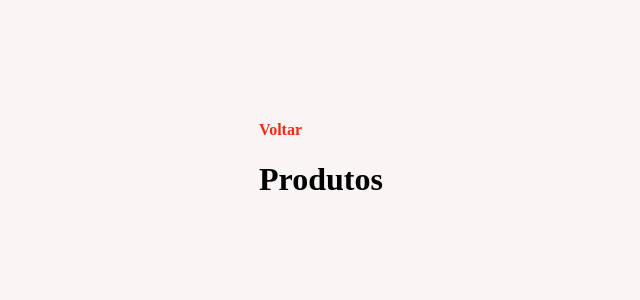
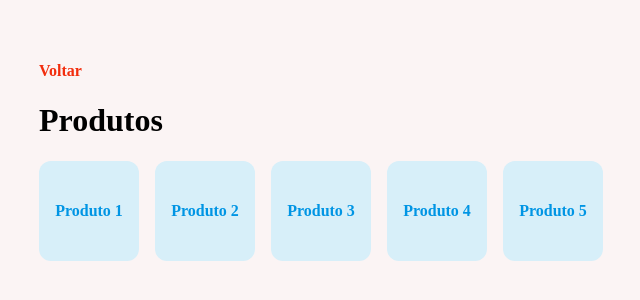
Before and after one commit to leonardoSzarblewski/React-Router, a React (Vite) app: page /products in a window 1280 px wide. Shown: the part 230-530 px from the top of the page, without its empty margins (319-959 px from the left). Built offline with nearby package versions, Linux system fonts and the light colour scheme.

Commit message:
Add card layout for products and display product links in Products page

```diff
--- a/src/main.css
+++ b/src/main.css
@@ -12,6 +12,7 @@ body {
   align-items: center;
 
   background-color: #fbf4f4;
+  padding: 32px;
 }
 
 h1 {
@@ -60,3 +61,23 @@ button {
 
   cursor: pointer;
 }
+
+.cards {
+  display: flex;
+  gap: 16px;
+  margin: 18px 0;
+
+  flex-wrap: wrap;
+}
+
+.cards a {
+  width: 100px;
+  height: 100px;
+  background-color: #d7eff9;
+  border-radius: 12px;
+  color: #0095e4;
+
+  display: flex;
+  justify-content: center;
+  align-items: center;
+}
--- a/src/pages/Details.tsx
+++ b/src/pages/Details.tsx
@@ -1,7 +1,15 @@
+import { useParams } from "react-router";
+
 export default function Details() {
+  const { id } = useParams();
+
   return (
     <div>
       <h1>Detalhes</h1>
+
+      <span>
+        ID do produto: <strong>{id}</strong>
+      </span>
     </div>
   );
 }
--- a/src/pages/Products.tsx
+++ b/src/pages/Products.tsx
@@ -14,6 +14,14 @@ export default function Products() {
           Categoria <strong>{category}</strong>
         </span>
       )}
+
+      <div className="cards">
+        <a href="/details/1">Produto 1</a>
+        <a href="/details/2">Produto 2</a>
+        <a href="/details/3">Produto 3</a>
+        <a href="/details/4">Produto 4</a>
+        <a href="/details/5">Produto 5</a>
+      </div>
     </div>
   );
 }
```
